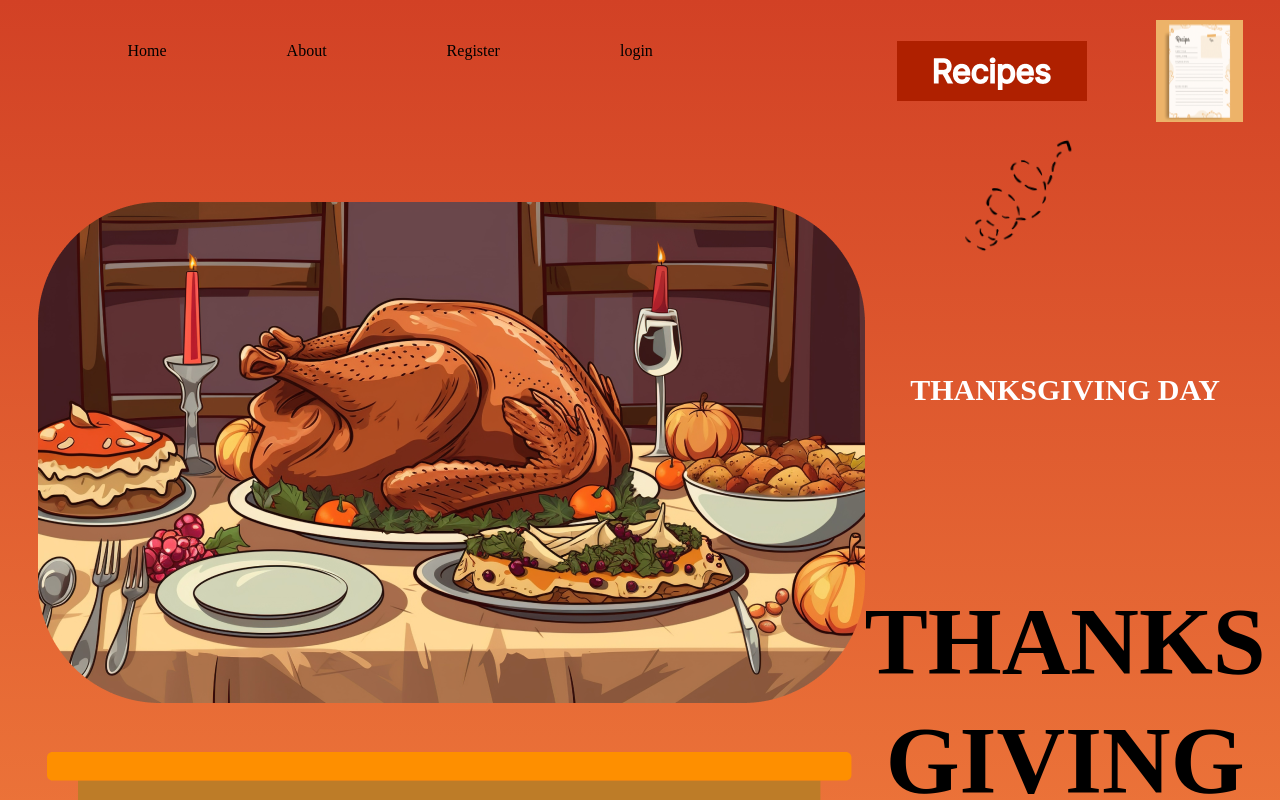
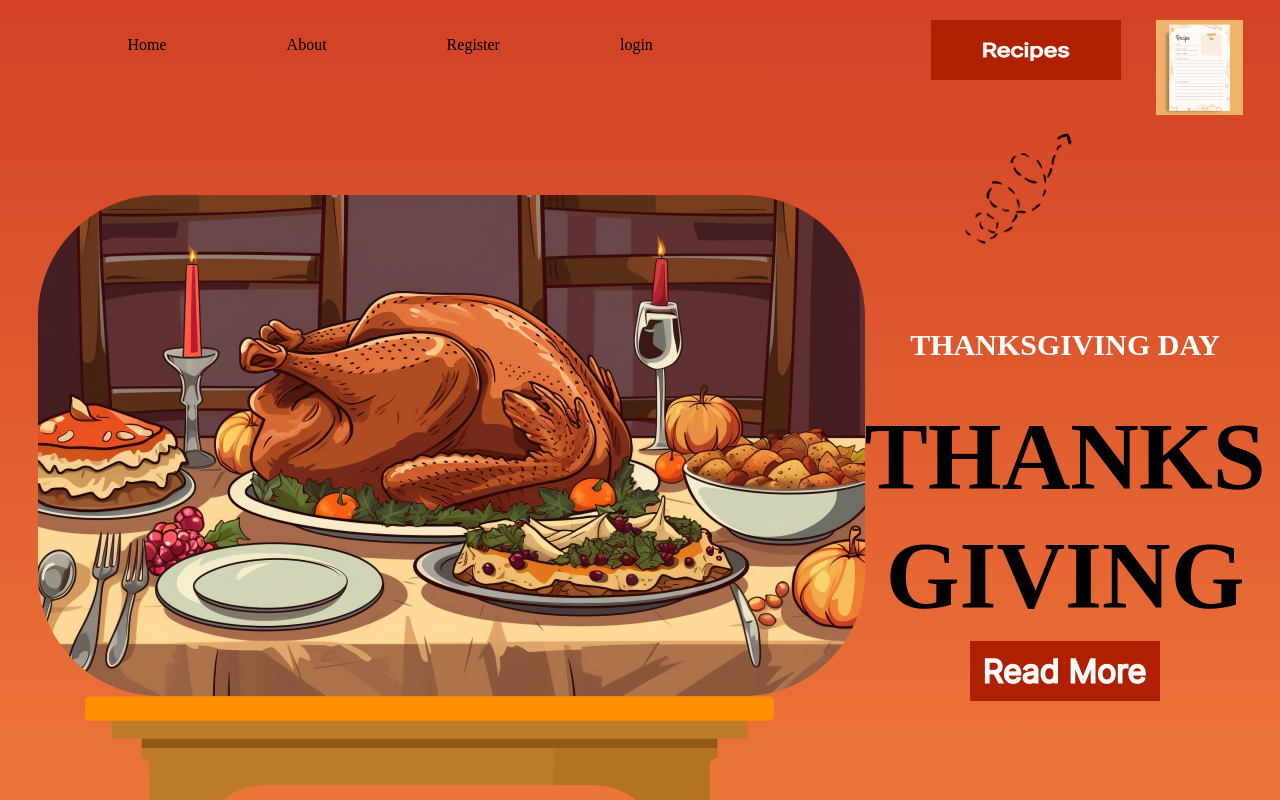
Before and after one commit to cole-essig/se__project_the_plan, a React (Vite) app: page /home in a window 1280 px wide. Shown: the top 800 px of the page. Built offline with nearby package versions, Linux system fonts and the light colour scheme.

Commit message:
save current changes

```diff
--- a/package.json
+++ b/package.json
@@ -18,7 +18,7 @@
   "devDependencies": {
     "@types/react": "^18.3.3",
     "@types/react-dom": "^18.3.0",
-    "@vitejs/plugin-react": "^4.3.1",
+    "@vitejs/plugin-react": "^4.3.3",
     "eslint": "^8.57.0",
     "eslint-plugin-react": "^7.34.2",
     "eslint-plugin-react-hooks": "^4.6.2",
--- a/src/components/Home/Home.css
+++ b/src/components/Home/Home.css
@@ -4,7 +4,7 @@
   position: relative;
 }
 
-.homearrow {
+.home__arrow {
   position: absolute;
   height: 116px;
   width: 111px;
@@ -14,14 +14,14 @@
   margin-right: 100px;
   margin-top: 50px;
 }
-.homeheader {
+.home__header {
   color: #fff;
   font-size: 30px;
-  margin: 170px auto;
+  /* margin: 170px auto; */
   align-items: right;
 }
 
-.hometext {
+.home__text {
   display: flex;
   flex-direction: column;
   align-items: center;
@@ -30,45 +30,45 @@
   gap: 10px;
 }
 
-.homemiddle {
+.home__middle {
   display: flex;
   justify-content: space-between;
-  height: 100%;
-  width: 100%;
-  position: relative;
+  height: 100%; /* Optional: Ensure it fills the available space */
+  width: 100%; /* Optional: Ensure it spans full width */
+  position: relative; /* Ensures alignment context */
   align-items: center;
 }
 
-.homethanks,
-.homegiving {
-  font-size: 95px;
-  font-weight: 700;
-  color: #000;
+.home__thanks,
+.home__giving {
+  font-size: 95px; /* Larger font size for "THANKS" and "GIVING" */
+  font-weight: 700; /* Bold font weight */
+  color: #000; /* Black color */
 }
 
 .home__button-recipe {
-  margin: 20px 10px 0px 0px;
+  /* margin: 20px 10px 0px 0px; */
   cursor: pointer;
   background-color: #af2000;
   width: 190px;
   height: 60px;
 }
 
-.homebutton-information {
+.home__button-information {
   cursor: pointer;
 }
 
-.homemyrecipe {
-  margin: 20px 10px 0px 0px;
+.home__myrecipe {
+  /* margin: 20px 10px 0px 0px; */
   width: 87px;
   height: 77px;
 }
 
-.homeitems {
+.home__items {
   align-content: center;
   margin-top: 80px;
 }
-.homefood {
+.home__food {
   width: 827px;
   height: 501px;
 }
@@ -76,18 +76,21 @@
 .home__shelf {
   width: 787px;
   height: 200px;
+  /* background: linear-gradient(180deg, #d24125, #f78a42),
+    url("../../assets//img/Thanksgiving_shelf.png") no-repeat center/cover; */
+  background-blend-mode: overlay;
   border: none;
   align-content: center;
   margin-top: -42px;
 }
 
-.homenav-recipes {
+.home__nav-recipes {
   gap: 35px;
   display: flex;
   margin: 0px;
 }
 
-.homeparagraph {
+.home__paragraph {
   color: #fff;
 }
 .nav {
@@ -95,23 +98,23 @@
   justify-content: space-between;
 }
 
-.nav-links {
+.nav__links {
   list-style-type: none;
   padding: 0px;
-  margin: 22px 34px 0px;
+  /* margin: 22px 34px 0px; */
   display: flex;
   gap: 91px;
   gap: 120px;
   margin-left: 90px;
 }
 
-.navlink {
+.nav__link {
   cursor: pointer;
   text-decoration: none;
   color: #000;
 }
 
-.navlink:hover {
+.nav__link:hover {
   color: #fff;
   z-index: 1;
 }
--- a/src/components/Home/Home.jsx
+++ b/src/components/Home/Home.jsx
@@ -29,69 +29,57 @@ function Home() {
   return (
     <div className="home">
       <nav className="nav">
-        <ul className="nav-links">
+        <ul className="nav__links">
           <li>
-            <Link
-              to="/home"
-              className="navlink"
-            >
+            <Link to="/home" className="nav__link">
               Home
             </Link>
           </li>
           <li>
-            <Link
-              to="/about"
-              className="navlink"
-            >
+            <Link to="/about" className="nav__link">
               About
             </Link>
           </li>
           <li>
-            <Link
-              to="/contact"
-              className="navlink"
-            >
+            <Link to="/contact" className="nav__link">
               Register
             </Link>
           </li>
           <li>
-            <Link
-              to="/contact"
-              className="navlink"
-            >
+            <Link to="/contact" className="nav__link">
               login
             </Link>
           </li>
         </ul>
-        <ul className="homenav-recipes">
+        <ul className="home__nav-recipes">
           <img
             src={Recipes}
             alt="Recipe"
-            className="homebutton-recipe"
+            className="home__button-recipe"
             onClick={onClick}
           />
           <img
             src={recipes}
             alt="myrecipes"
-            className="homebutton-myrecipe"
+            className="home__button-myrecipe"
             // onClick={onClick}
           />
         </ul>
       </nav>
-      <div className="homemiddle">
-        <img src={arrow} alt="arrow" className="homearrow" />
-        <div className="homeitems">
-          <img src={dinner} alt="food" className="homefood" />
-          <img src={bench} alt="shelf" className="homeshelf" />
+      <div className="home__middle">
+        <img src={arrow} alt="arrow" className="home__arrow" />
+        <div className="home__items">
+          <img src={dinner} alt="food" className="home__food" />
+          <img src={bench} alt="shelf" className="home__shelf" />
         </div>
-        <div className="hometext">
-          <h3 className="homeheader">THANKSGIVING DAY</h3>
-          <span className="homethanks">THANKS</span>
-          <span className="homegiving">GIVING</span>
+        <div className="home__text">
+          <h3 className="home__header">THANKSGIVING DAY</h3>
+          <span className="home__thanks">THANKS</span>
+          <span className="home__giving">GIVING</span>
           <img
             src={information}
             alt="ReadMe"
-            className="homebutton-information"
+            className="home__button-information"
             onClick={handleReadMoreClick}
           />
           {isParagraphVisible && (
```
Also changed, not shown: src/components/App/App.jsx (+20 -20 lines), 1 other file (tests, documents, lock files or other folders).
